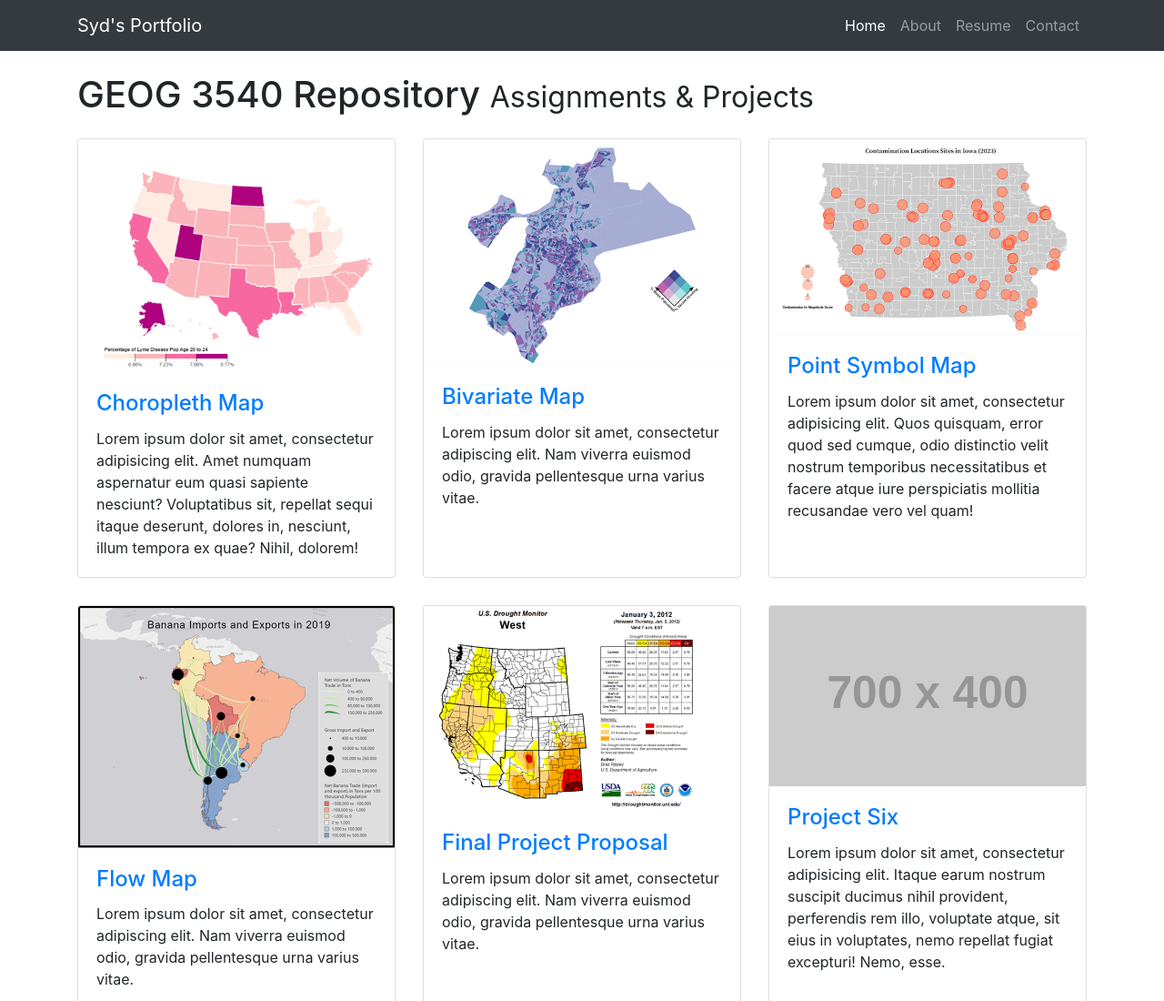
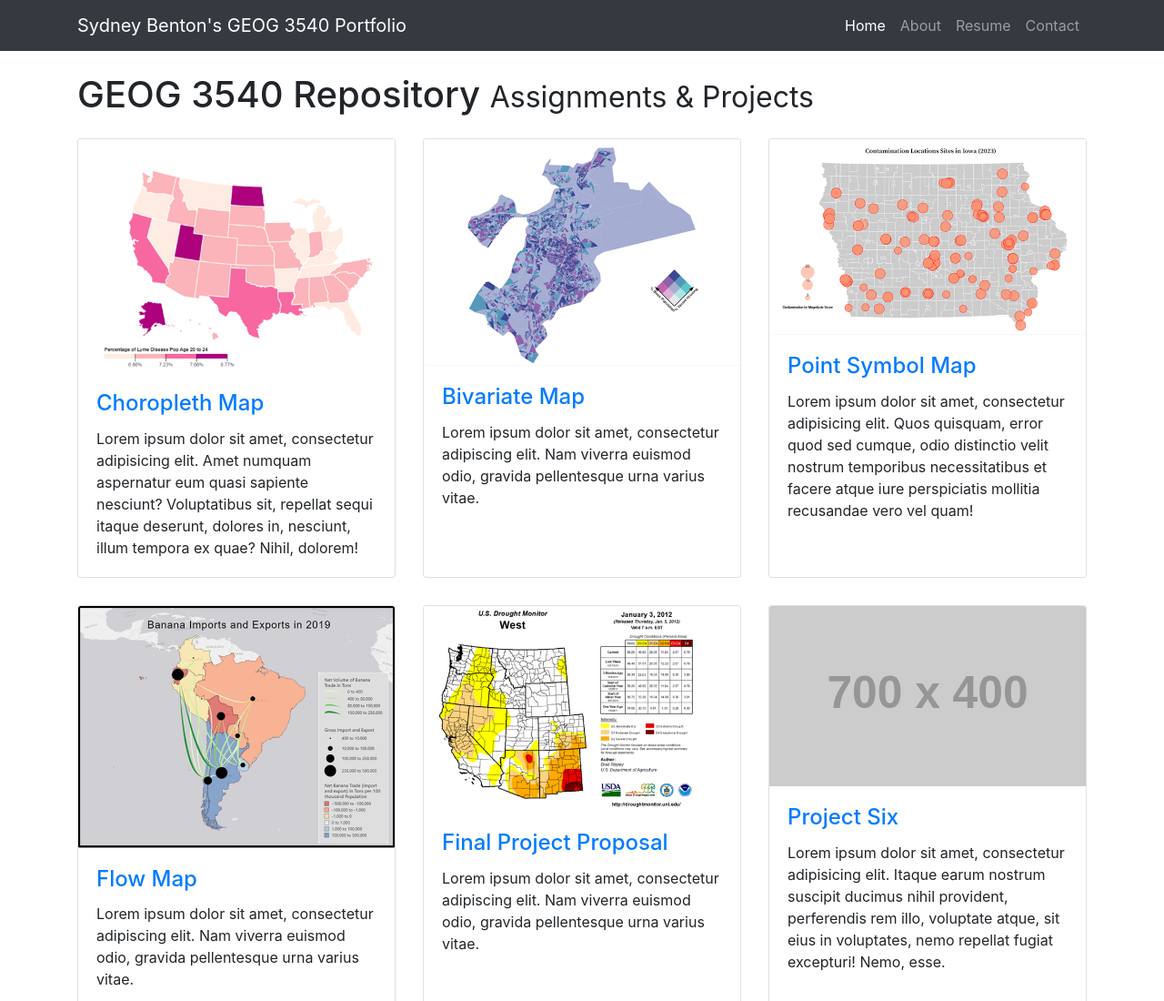
Before and after one commit to geog3540/sbnton, a website: page index.html in a window 1280 px wide. Shown: the top 1100 px of the page at 91% size. Drawn offline with Linux system fonts and the light colour scheme; placeholder pictures from the web are drawn by us.

Commit message:
Update index.html

```diff
--- a/index.html
+++ b/index.html
@@ -8,7 +8,7 @@
     <meta name="description" content="">
     <meta name="author" content="">
 
-    <title>Sydney Benton's GEOG 3540 Portfolio</title>
+    <title>Sydney Benton</title>
 
     <!-- Bootstrap core CSS -->
     <link href="vendor/bootstrap/css/bootstrap.min.css" rel="stylesheet">
@@ -23,7 +23,7 @@
     <!-- Navigation -->
     <nav class="navbar navbar-expand-lg navbar-dark bg-dark fixed-top">
       <div class="container">
-        <a class="navbar-brand" href="#">Syd's Portfolio</a>
+        <a class="navbar-brand" href="#">Sydney Benton's GEOG 3540 Portfolio</a>
         <button class="navbar-toggler" type="button" data-toggle="collapse" data-target="#navbarResponsive" aria-controls="navbarResponsive" aria-expanded="false" aria-label="Toggle navigation">
           <span class="navbar-toggler-icon"></span>
         </button>
```
